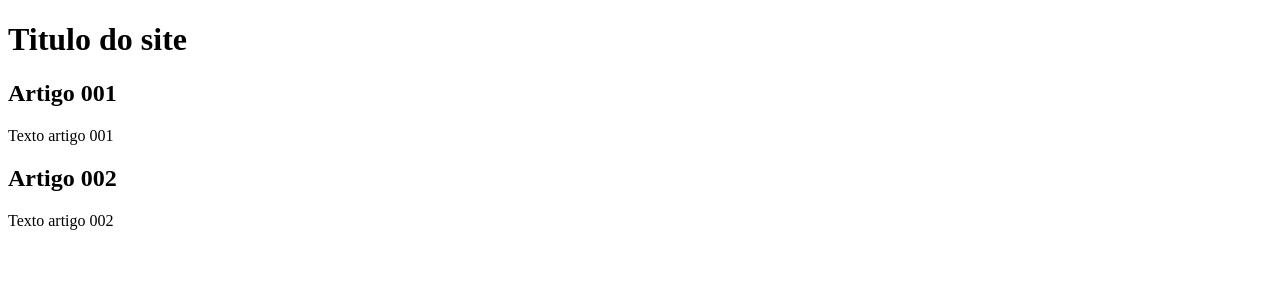
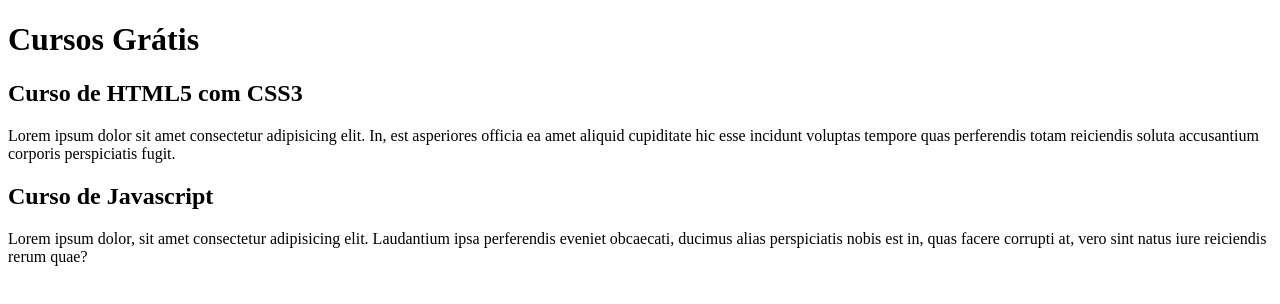
Before and after one commit to dan1723/Projeto-site, a plain HTML site: page index.html in a window 1280 px wide. Drawn offline with Linux system fonts and the light colour scheme.

Commit message:
Comecei a escrever conteúdo

```diff
--- a/index.html
+++ b/index.html
@@ -10,15 +10,15 @@
     <main>
 
         <header>
-          <h1>Titulo do site</h1>
+          <h1>Cursos Grátis</h1>
         </header>
         <article>
-            <h2>Artigo 001</h2>
-            <p>Texto artigo 001</p>
+            <h2>Curso de HTML5 com CSS3</h2>
+            <p>Lorem ipsum dolor sit amet consectetur adipisicing elit. In, est asperiores officia ea amet aliquid cupiditate hic esse incidunt voluptas tempore quas perferendis totam reiciendis soluta accusantium corporis perspiciatis fugit. </p>
         </article>
         <article>
-            <h2>Artigo 002</h2>
-            <p>Texto artigo 002</p>
+            <h2>Curso de Javascript</h2>
+            <p>Lorem ipsum dolor, sit amet consectetur adipisicing elit. Laudantium ipsa perferendis eveniet obcaecati, ducimus alias perspiciatis nobis est in, quas facere corrupti at, vero sint natus iure reiciendis rerum quae?</p>
         </article>
 
     </main>
```
